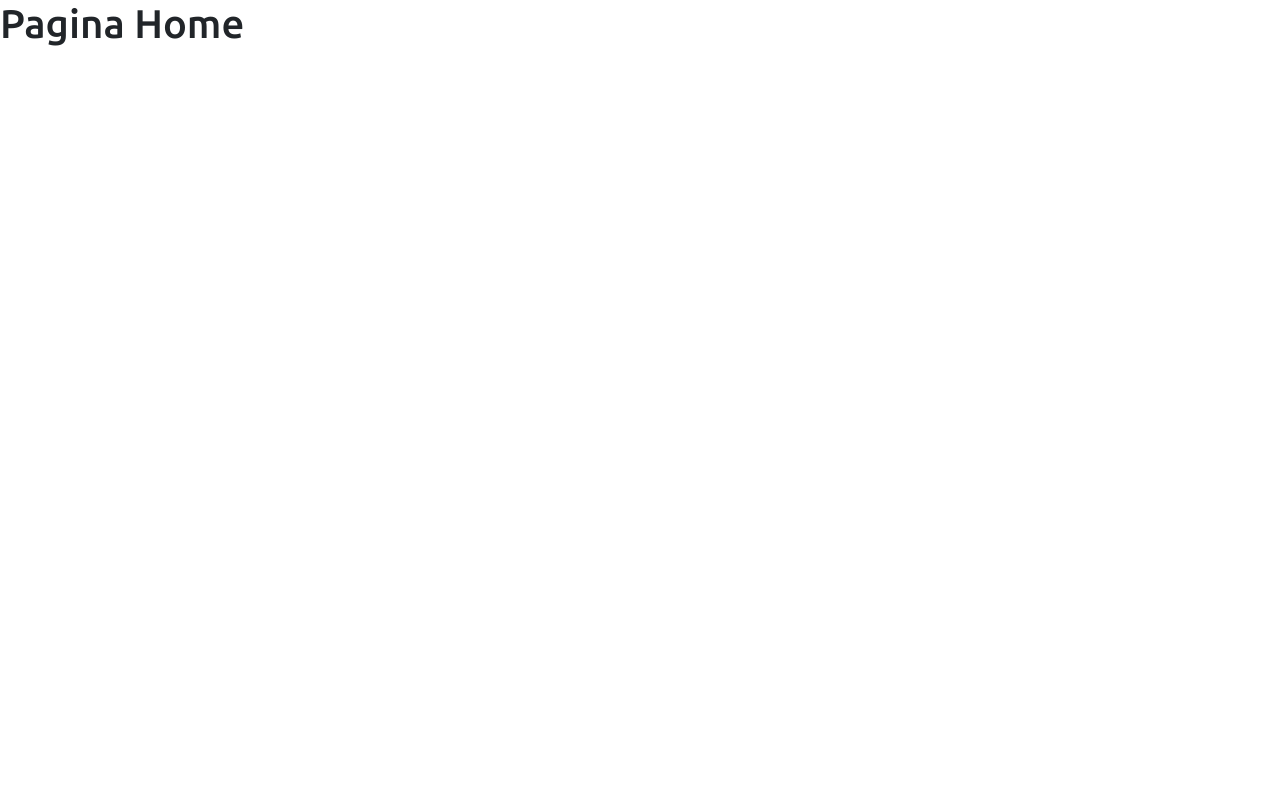
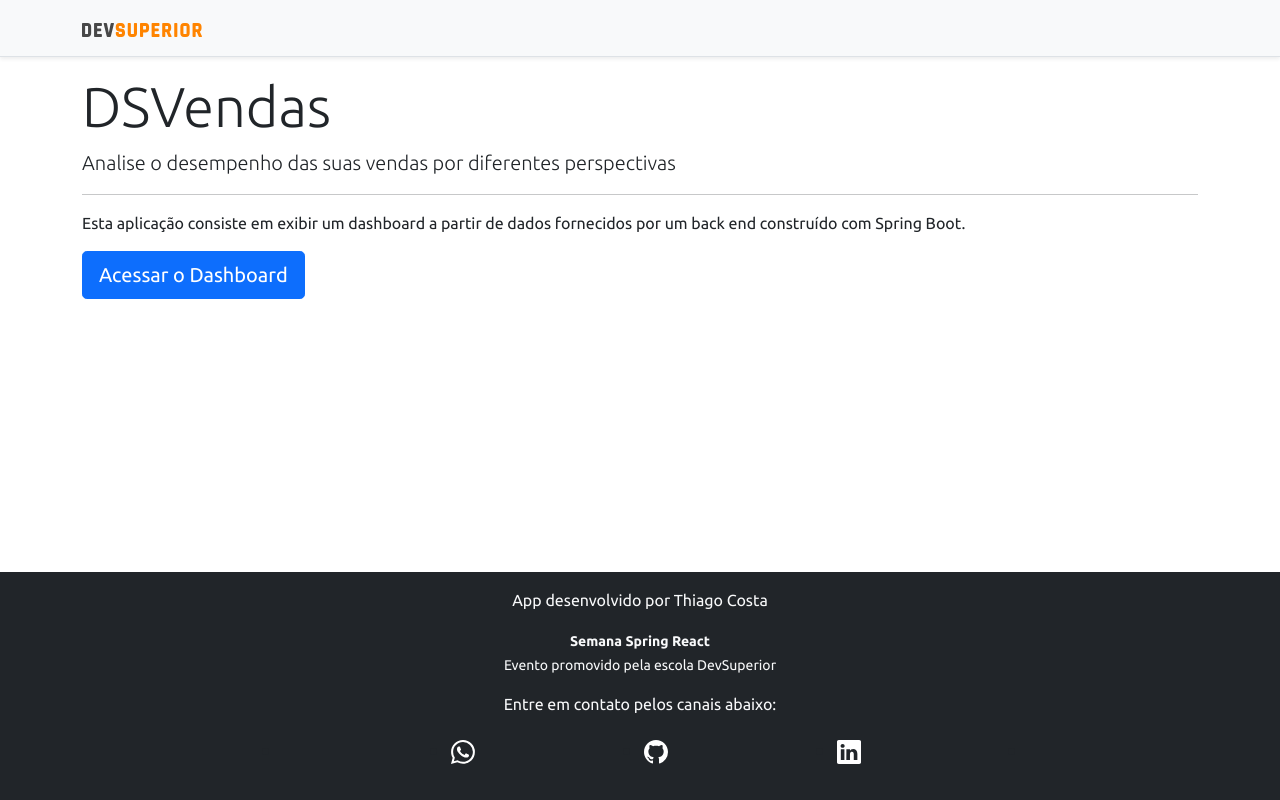
Before and after one commit to thiagoaugusto18/projeto-sds3, a React (Create React App) app in the folder frontend/: page / in a window 1280 px wide. Built offline with nearby package versions, Linux system fonts and the light colour scheme.

Commit message:
Home, navigation

```diff
--- a/frontend/src/components/Navbar/index.tsx
+++ b/frontend/src/components/Navbar/index.tsx
@@ -1,14 +1,17 @@
 import ImgDsDark from 'assets/img/ds-dark.svg';
+import { Link } from 'react-router-dom';
 
 const NavBar = () => {
   return (
     <div className="d-flex flex-column flex-md-row align-items-center p-3 px-md-4 mb-3 bg-light border-bottom shadow-sm">
       <div className="container">
         <nav className="my-2 my-md-0 mr-md-3">
+          <Link to="/">
             <img src={ImgDsDark} alt="DevSuperior" width="120" />
+          </Link>
         </nav>
       </div>
-      </div>
+    </div >
   );
 }
 
--- a/frontend/src/pages/Home/index.tsx
+++ b/frontend/src/pages/Home/index.tsx
@@ -1,8 +1,26 @@
+import Footer from "components/Footer";
+import NavBar from "components/Navbar";
+import { Link } from "react-router-dom";
+
 const Home = () => {
     return (
-        <div>
-            <h1>Pagina Home</h1>
-        </div>
+        <>
+            <NavBar />
+            <div className="container">
+                <div className="jumbotron">
+                    <h1 className="display-4">DSVendas</h1>
+                    <p className="lead">Analise o desempenho das suas vendas por diferentes perspectivas</p>
+                    <hr />
+                    <p>Esta aplicação consiste em exibir um dashboard a partir de dados fornecidos por um back end construído com Spring Boot.</p>
+
+                    <Link className="btn btn-primary btn-lg" to="/dashboard">
+                        Acessar o Dashboard
+                    </Link>
+
+                </div>
+            </div>
+            <Footer />
+        </>
     );
 }
 
```
Lines whose indentation alone changed are shown as unchanged.
